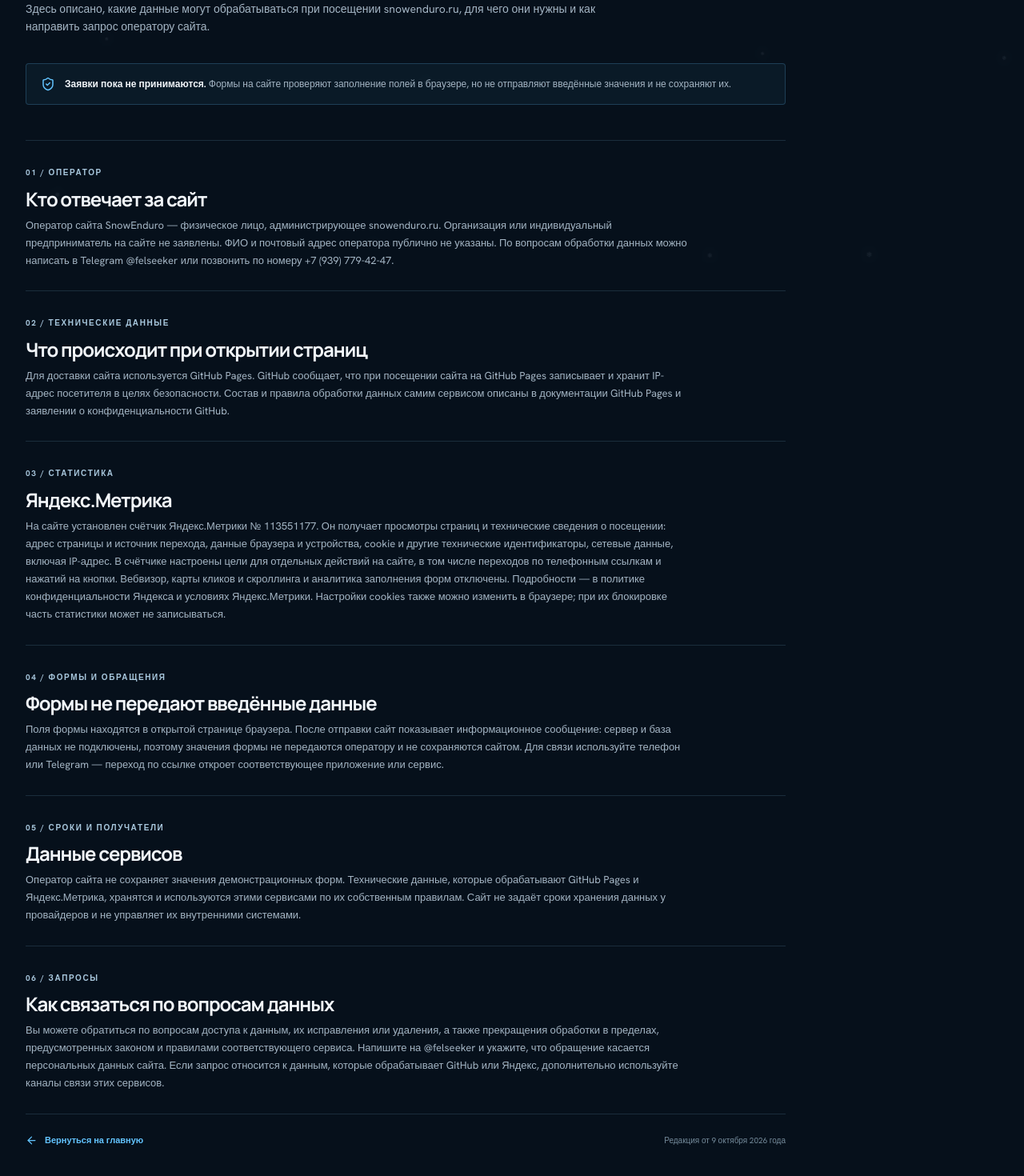
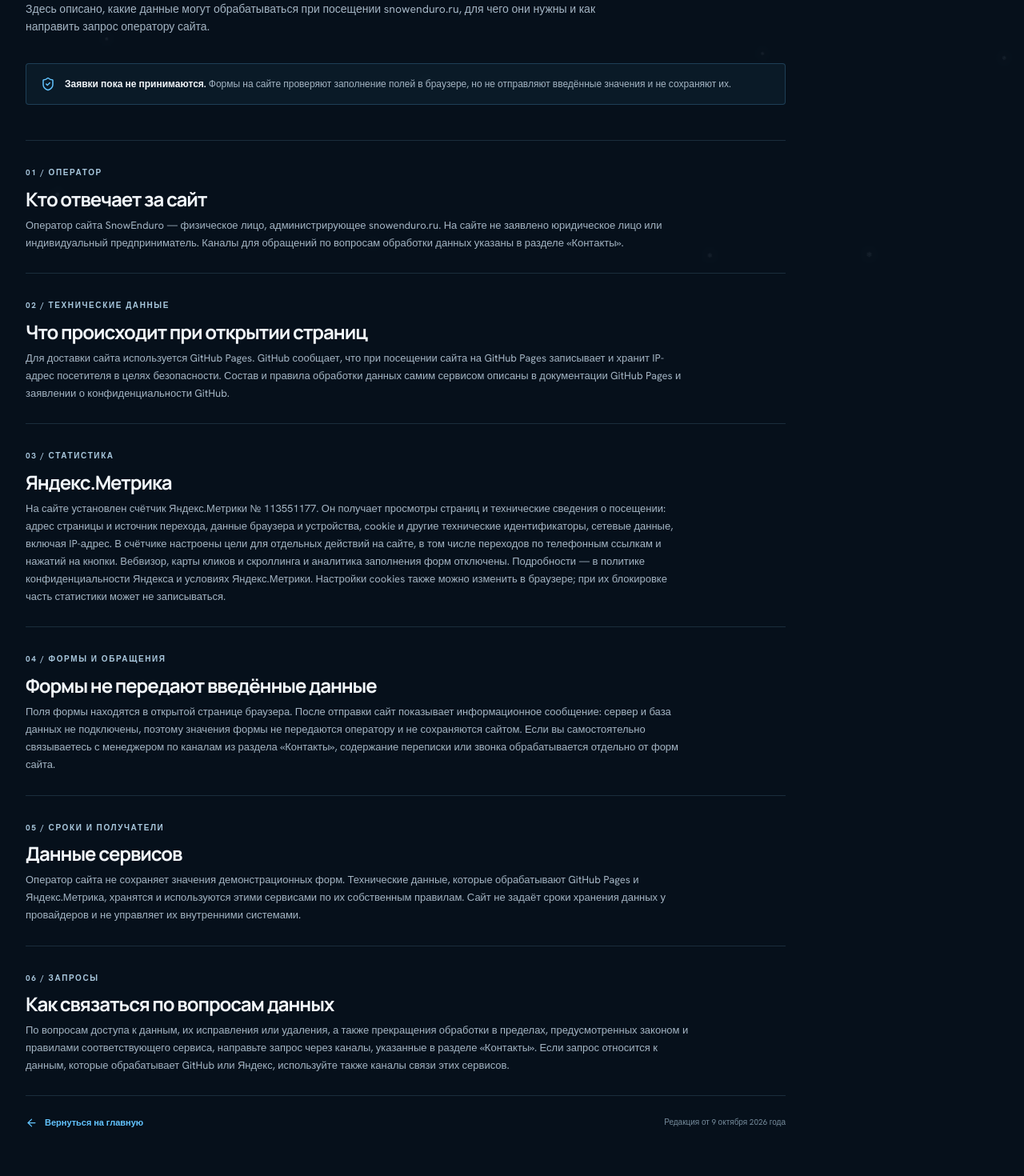
Before and after one commit to felseeker/snowenduro-site, a Next.js app: page /privacy in a window 1280 px wide. Shown: the part 440-1910 px from the top of the page at 80% size. Built offline with nearby package versions, Linux system fonts and the light colour scheme.

Commit message:
chore: remove direct contacts from privacy policy

```diff
--- a/app/privacy/page.tsx
+++ b/app/privacy/page.tsx
@@ -1,9 +1,8 @@
 import type { Metadata } from "next";
 import Link from "next/link";
 import { ArrowLeft, FileLock2, ShieldCheck } from "lucide-react";
-import { managers } from "@/data/site";
 
-const policyDescription = "Как обрабатываются данные посетителей SnowEnduro, что собирают Яндекс.Метрика и GitHub Pages и как связаться по вопросам конфиденциальности.";
+const policyDescription = "Как обрабатываются данные посетителей SnowEnduro и какие сведения получают Яндекс.Метрика и GitHub Pages.";
 
 export const metadata: Metadata = {
   title: "Политика обработки персональных данных",
@@ -14,8 +13,6 @@ export const metadata: Metadata = {
 };
 
 export default function PrivacyPage() {
-  const privacyContact = managers[0];
-
   return (
     <section className="legal-page page-shell">
       <div className="breadcrumbs"><Link href="/">Главная</Link><span>/</span><span>Конфиденциальность</span></div>
@@ -35,7 +32,7 @@ export default function PrivacyPage() {
         <section>
           <span className="eyebrow">01 / Оператор</span>
           <h2>Кто отвечает за сайт</h2>
-          <p>Оператор сайта SnowEnduro — физическое лицо, администрирующее snowenduro.ru. Организация или индивидуальный предприниматель на сайте не заявлены. ФИО и почтовый адрес оператора публично не указаны. По вопросам обработки данных можно написать в <a href={privacyContact.telegramHref} target="_blank" rel="noreferrer">Telegram {privacyContact.telegram}</a> или позвонить по номеру <a href={privacyContact.phoneHref}>{privacyContact.phone}</a>.</p>
+          <p>Оператор сайта SnowEnduro — физическое лицо, администрирующее snowenduro.ru. На сайте не заявлено юридическое лицо или индивидуальный предприниматель. Каналы для обращений по вопросам обработки данных указаны в разделе <Link href="/about/#contacts">«Контакты»</Link>.</p>
         </section>
 
         <section>
@@ -53,7 +50,7 @@ export default function PrivacyPage() {
         <section>
           <span className="eyebrow">04 / Формы и обращения</span>
           <h2>Формы не передают введённые данные</h2>
-          <p>Поля формы находятся в открытой странице браузера. После отправки сайт показывает информационное сообщение: сервер и база данных не подключены, поэтому значения формы не передаются оператору и не сохраняются сайтом. Для связи используйте телефон или Telegram — переход по ссылке откроет соответствующее приложение или сервис.</p>
+          <p>Поля формы находятся в открытой странице браузера. После отправки сайт показывает информационное сообщение: сервер и база данных не подключены, поэтому значения формы не передаются оператору и не сохраняются сайтом. Если вы самостоятельно связываетесь с менеджером по каналам из раздела <Link href="/about/#contacts">«Контакты»</Link>, содержание переписки или звонка обрабатывается отдельно от форм сайта.</p>
         </section>
 
         <section>
@@ -65,7 +62,7 @@ export default function PrivacyPage() {
         <section>
           <span className="eyebrow">06 / Запросы</span>
           <h2>Как связаться по вопросам данных</h2>
-          <p>Вы можете обратиться по вопросам доступа к данным, их исправления или удаления, а также прекращения обработки в пределах, предусмотренных законом и правилами соответствующего сервиса. Напишите на <a href={privacyContact.telegramHref} target="_blank" rel="noreferrer">{privacyContact.telegram}</a> и укажите, что обращение касается персональных данных сайта. Если запрос относится к данным, которые обрабатывает GitHub или Яндекс, дополнительно используйте каналы связи этих сервисов.</p>
+          <p>По вопросам доступа к данным, их исправления или удаления, а также прекращения обработки в пределах, предусмотренных законом и правилами соответствующего сервиса, направьте запрос через каналы, указанные в разделе <Link href="/about/#contacts">«Контакты»</Link>. Если запрос относится к данным, которые обрабатывает GitHub или Яндекс, используйте также каналы связи этих сервисов.</p>
         </section>
       </div>
 
```
